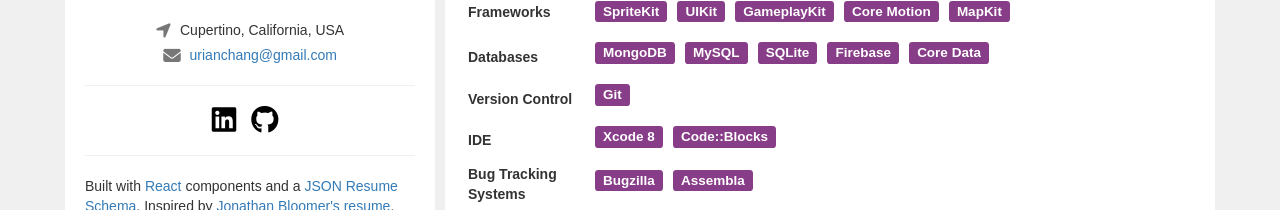
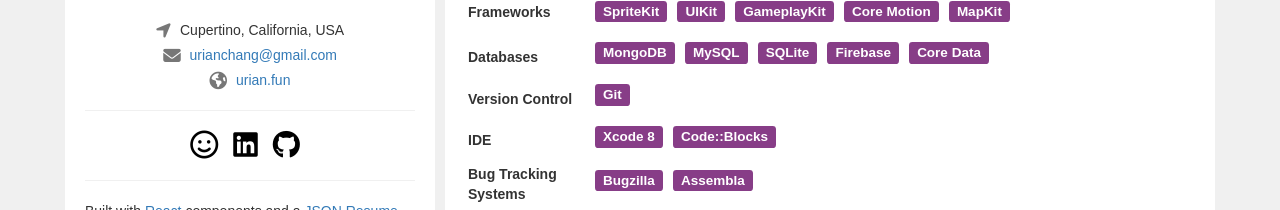
Before and after one commit to urianchang/React-Resume, a React (Create React App) app: page / in a window 1280 px wide. Shown: the part 279-489 px from the top of the page. Built offline with nearby package versions, Linux system fonts and the light colour scheme.

Commit message:
Updated with portfolio website

```diff
--- a/src/components/Profile.js
+++ b/src/components/Profile.js
@@ -10,11 +10,13 @@
                   <ul className="list-unstyled contact-links text-center">
                     <li><i className="fa fa-lg fa-location-arrow"></i> {profileObj.location.city}, {profileObj.location.state}, {profileObj.location.country}</li>
                     <li><i className="fa fa-lg fa-envelope"></i> <a href={"mailto:" + profileObj.email}>{profileObj.email}</a></li>
+                    <li><i className="fa fa-lg fa-globe"></i> <a href={profileObj.website}>urian.fun</a></li>
                   </ul>
                   <div className="divider"></div>
                   <ul className="profileLinks list-inline text-center">
-                    <li><a className="fa fa-linkedin-square fa-2x" href={profileObj.profiles[0].url}></a></li>
-                    <li><a className="fa fa-github fa-2x" href={profileObj.profiles[1].url}></a></li>
+                    <li><a className="fa fa-smile-o fa-2x" href={profileObj.profiles[0].url}> </a></li>
+                    <li><a className="fa fa-linkedin-square fa-2x" href={profileObj.profiles[1].url}> </a></li>
+                    <li><a className="fa fa-github fa-2x" href={profileObj.profiles[2].url}> </a></li>
                   </ul>
                   <div className="divider"></div>
                   <p>Built with <a href="https://facebook.github.io/react/">React</a> components and a <a href="https://jsonresume.org/schema/">JSON Resume Schema</a>. Inspired by <a href="http://jonbloomer.com.au/">Jonathan Bloomer's resume</a>. Full source code in <a href="https://github.com/urianchang/React-Resume">my Github repo</a>.</p>
--- a/src/components/ProjectItem.js
+++ b/src/components/ProjectItem.js
@@ -11,7 +11,7 @@
           <ul className="profileLinks list-inline">
               <li><h3>{props.projectItemData.name}</h3></li>
               <li><span className='label label-primary'>{props.projectItemData.language}</span></li>
-              <li><a className="fa fa-github fa-2x" href={props.projectItemData.source}></a></li>
+              <li><a className="fa fa-github fa-2x" href={props.projectItemData.source}> </a></li>
               <li><a href={props.projectItemData.url}>{props.projectItemData.url}</a></li>
           </ul>
           <p>{props.projectItemData.description}</p>
--- a/src/resume.json
+++ b/src/resume.json
@@ -4,7 +4,7 @@
     "label": "Software Engineer",
     "picture": "http://i.imgur.com/3cEmUPx.jpg",
     "email": "urianchang@gmail.com",
-    "website": "WEBSITE HERE",
+    "website": "http://urian.fun",
     "summary": "Software engineer with a strong background in software QA testing. Experienced in web development with modern front-end and back-end technologies, SQL and NoSQL database query languages, and RESTful APIs. Eager to tackle new challenges with a collaborative team and build innovative products.",
     "location": {
       "city": "Cupertino",
@@ -12,6 +12,11 @@
       "country": "USA"
     },
     "profiles": [
+      {
+        "network": "Portfolio",
+        "username": "",
+        "url": "http://urianchang.com"
+      },
       {
         "network": "LinkedIn",
         "username": "urianchang",
```
